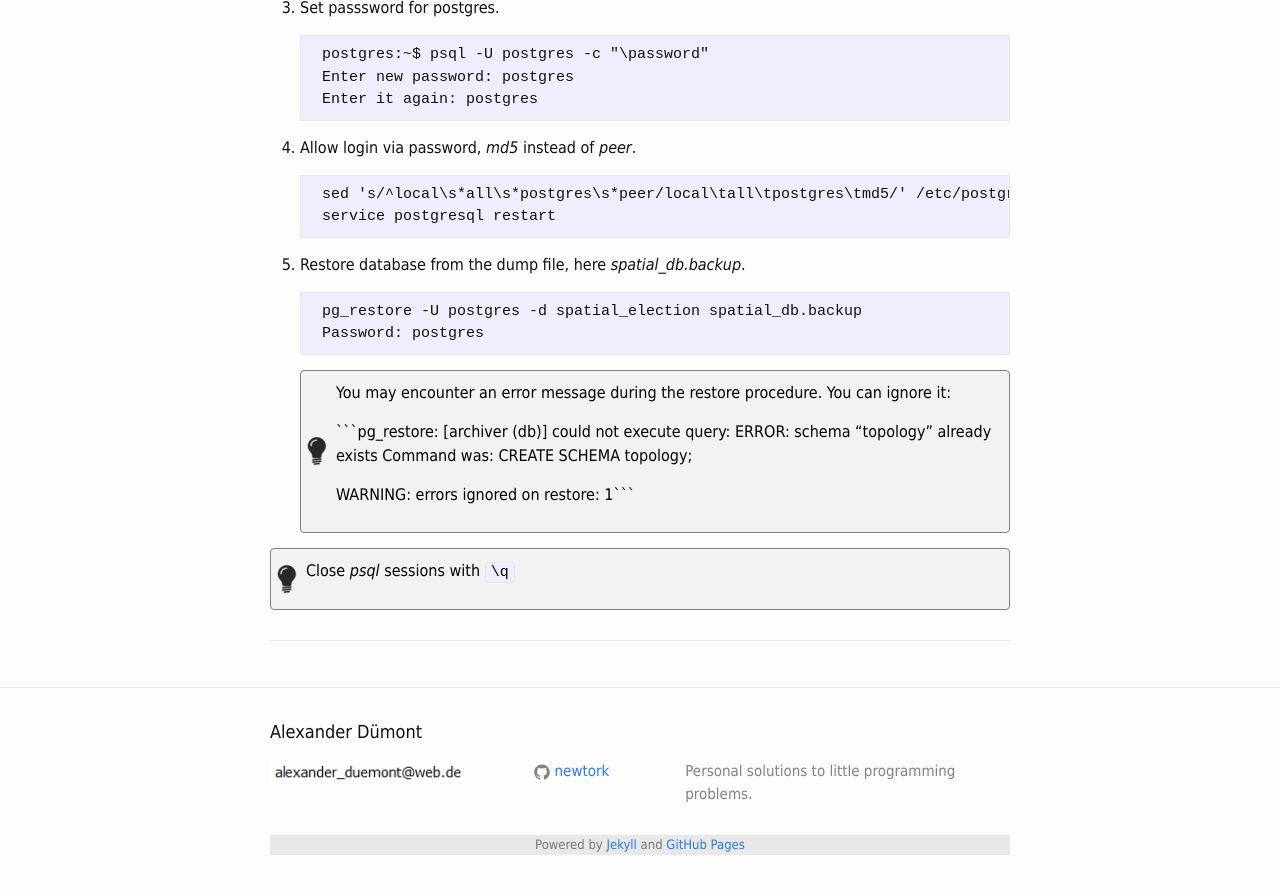
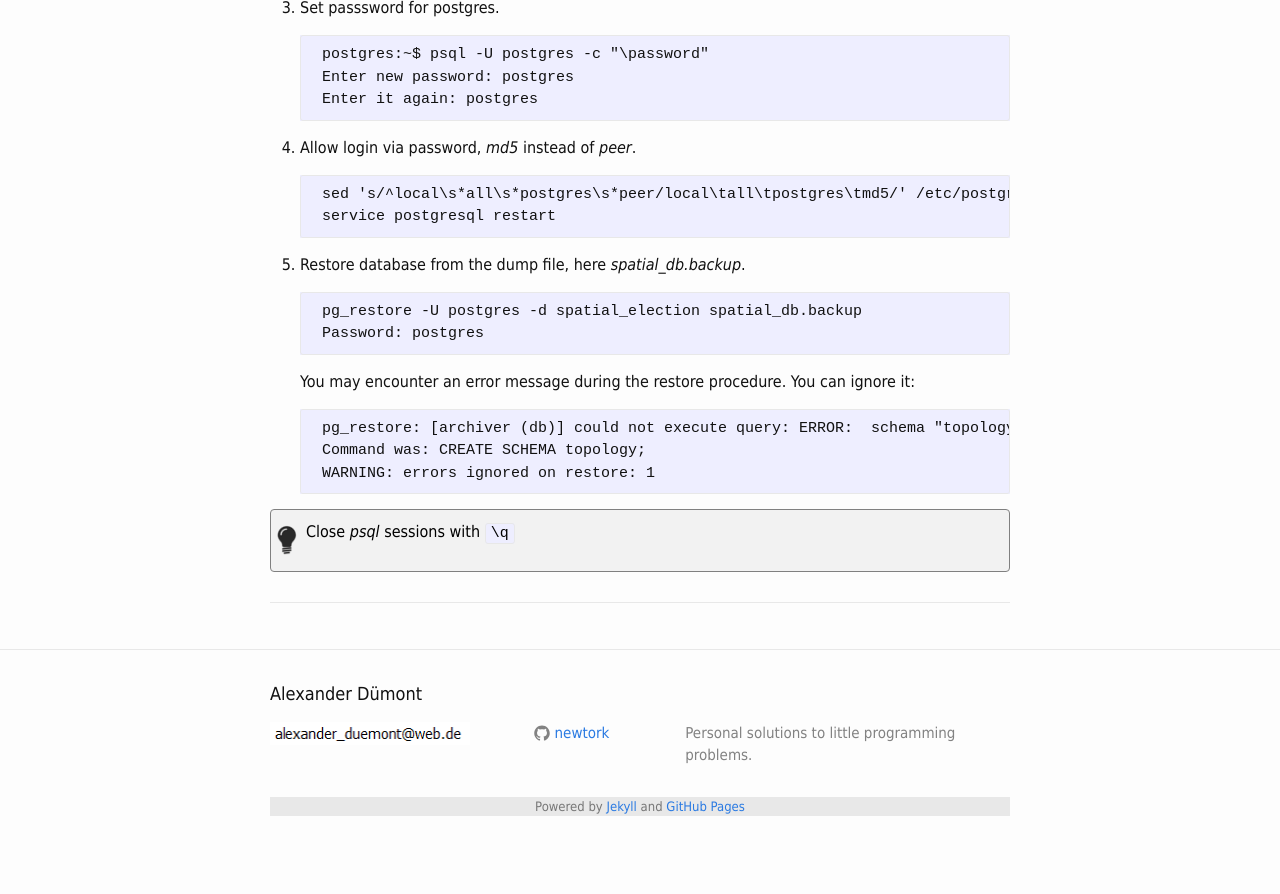
Before and after one commit to newtork/newtork.github.io, a Jekyll site: the page built from _posts/2016-12-02-Old-spatial-election-will-return.md, in a window 1280 px wide and 900 px high, scrolled down 1312 px. Shown: the top 894 px of the window. Built offline with Jekyll 4.4.1, drawn with Linux system fonts in a browser that asks for light colours; a script that is not in the unit is left out; after the commit the page ends 2173 px from its top, so only the background shows below that.

Commit message:
codeblock2

````diff
--- a/_posts/2016-12-02-Old-spatial-election-will-return.md
+++ b/_posts/2016-12-02-Old-spatial-election-will-return.md
@@ -65,14 +65,15 @@ The last time I touched the project, was to compose a [Wiki documentation][wiki]
 	pg_restore -U postgres -d spatial_election spatial_db.backup
 	Password: postgres
 	```
-	{% include tags/hint-start.html %}
+
 	You may encounter an error message during the restore procedure. You can ignore it:
 
-	```pg_restore: [archiver (db)] could not execute query: ERROR:  schema "topology" already exists
+	```
+	pg_restore: [archiver (db)] could not execute query: ERROR:  schema "topology" already exists
 	Command was: CREATE SCHEMA topology;
+	WARNING: errors ignored on restore: 1
+	```
 
-	WARNING: errors ignored on restore: 1```
-	{% include tags/hint-end.html %}
 
 
 {% include tags/hint-start.html %}
````
